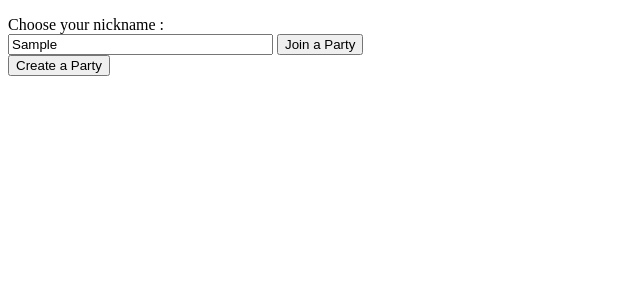
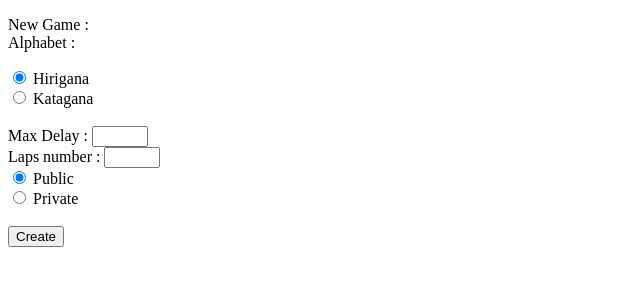
Before and after one commit to Zagarwin/Japanary, a website: page public/display.html in a window 1280 px wide. Both pictures are taken after typing "Sample" into the empty fields and a click on the button "Create a Party". Shown: the whole page, without its empty margins (0-640 px from the left). Drawn offline with nearby package versions, Linux system fonts and the light colour scheme.

Commit message:
some menu

```diff
--- a/public/display.html
+++ b/public/display.html
@@ -14,8 +14,8 @@
 <div id="login">
 <p>Choose your nickname : <br>
             <input type="text" id="nickname" placeholder="Enter your nickname" size="30">
-            <input type="button" value="Join a Party" id="btnCreate"> <br>
-	    <input type="button" value="Create a Party" id="btnJoin">
+            <input type="button" value="Join a Party" id="btnJoin"> <br>
+	    <input type="button" value="Create a Party" id="btnCreate">
 </p>
 </div>
 
@@ -23,6 +23,24 @@
 </div>
 
 <div id="settings" style="display: none;">
+<p> New Game : <br>
+Alphabet :
+ <form>
+  <input type="radio" name="alphabet" value="hirigana" checked> Hirigana<br>
+  <input type="radio" name="alphabet" value="katagana"> Katagana<br>
+</form>
+<br>
+Max Delay :
+<input type="number" id="delay" min="5" max="60" step = "5">
+<br>
+Laps number :
+<input type="number" id="laps" min="3" max="50">
+<br>
+ <form>
+  <input type="radio" name="is_private" value="false" checked> Public<br>
+  <input type="radio" name="is_private" value="true"> Private<br>
+</form> <br>
+<input type="button" value="Create" id="btnConfirmCreate">
 </div>
 
 <div id="game" style="display: none;">
--- a/public/js/japanary.js
+++ b/public/js/japanary.js
@@ -5,8 +5,8 @@ var msg;
 var socket;
 var clients = [];
 
-document.getElementById("btnConnecter").addEventListener("click", function() {
-	id = document.getElementById("pseudo").value;
+document.getElementById("btnJoin").addEventListener("click", function() {
+	id = document.getElementById("nickname").value;
 	if (id == "") {
 		return;
 	}
@@ -19,10 +19,23 @@ document.getElementById("btnConnecter").addEventListener("click", function() {
 	document.getElementById("login").innerHTML = id;
 });
 
-function party_create_listener() {
-	var new_party = { alphabet : undefined, max_delay : 0,  laps_number : 0, is_private : false };
-	document.getElementById("btnCreate").addEventListener("click", function() {
-		document.getElementById("settings").style.display = "block";
+document.getElementById("btnCreate").addEventListener("click", function() {
+	id = document.getElementById("nickname").value;
+	if (id == "") {
+		return;
+	}
+	document.getElementById("settings").style.display = "block";
+	document.getElementById("login").style.display = "none";
+	create_game_listener();
+});
+
+function create_game_listener() {
+	document.getElementbyId("btnConfirmCreate").addEventListener("click", function() {
+		var new_game = { owner : id, alphabet : undefined, max_delay : 0,  laps_number : 0, is_private : false };
+		/*
+			Init fields
+		*/
+		socket.emit("new_game", new_game);
 	});
 }
 
```
Also changed, not shown: index.js (+6 -58 lines).
